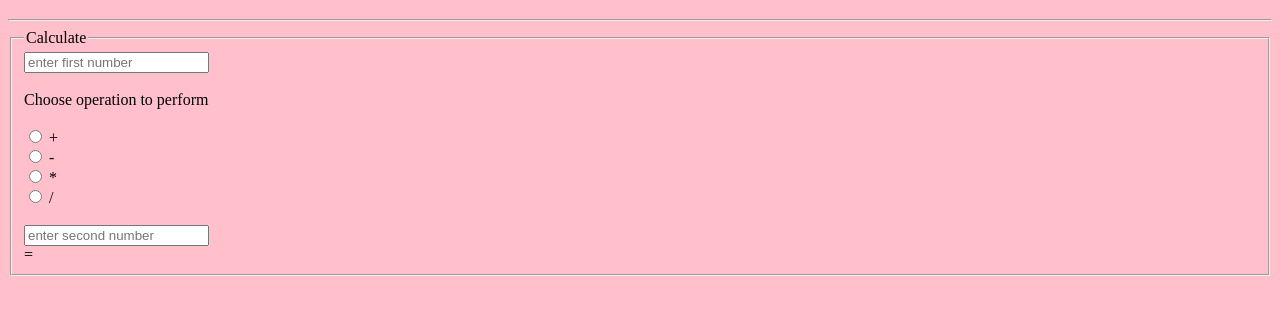
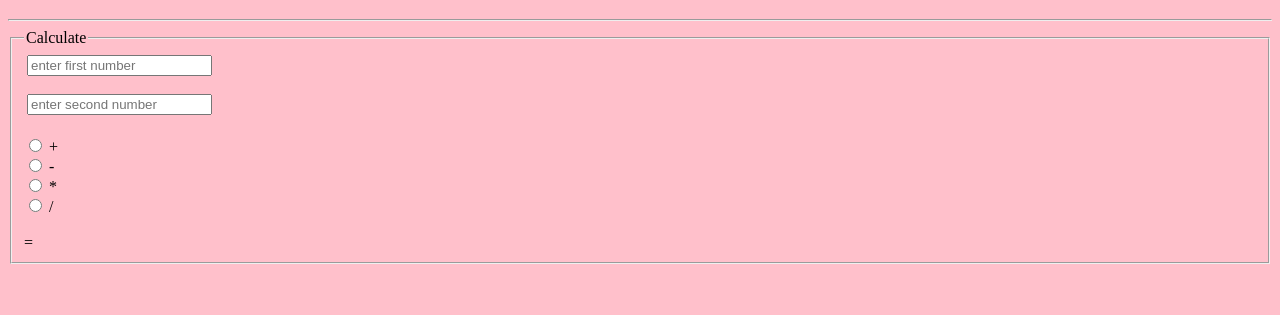
Before and after one commit to Prashantshekhar1405/basic-calc--html, a plain HTML site: page index.html in a window 1280 px wide. Shown: the part 61-376 px from the top of the page. Drawn offline with Linux system fonts and the light colour scheme.

Commit message:
removed some tags

```diff
--- a/index.html
+++ b/index.html
@@ -11,9 +11,15 @@
     <form action="" oninput="result.value = eval(parseInt(num1.value) + operator.value + parseInt(num2.value))">
         <fieldset>
             <legend>Calculate</legend>
+            <table>
+                <tr>
+                    <td>
                         <input type="number"  id="num1" placeholder="enter first number" required><br><br>
-
-            <label for="">Choose operation to perform</label><br><br>
+                        <input type="number" id="num2" placeholder="enter second number"><br>
+                    </td>
+                </tr>
+            </table>
+            <br>
 
                 <input type="radio" name="operator" value="+">
                 <label >+</label><br>
@@ -24,11 +30,11 @@
                 <input type="radio" name="operator" value="/">
                 <label >/</label><br><br>
 
-        <input type="number" id="num2" placeholder="enter second number"><br> =
+       =
         <output name="result" id="result" for="num1 num2"></output>
 
         </fieldset>
-    </form><br>
+    </form>
 
 </body>
 </html>
```
Lines whose indentation alone changed are shown as unchanged.
